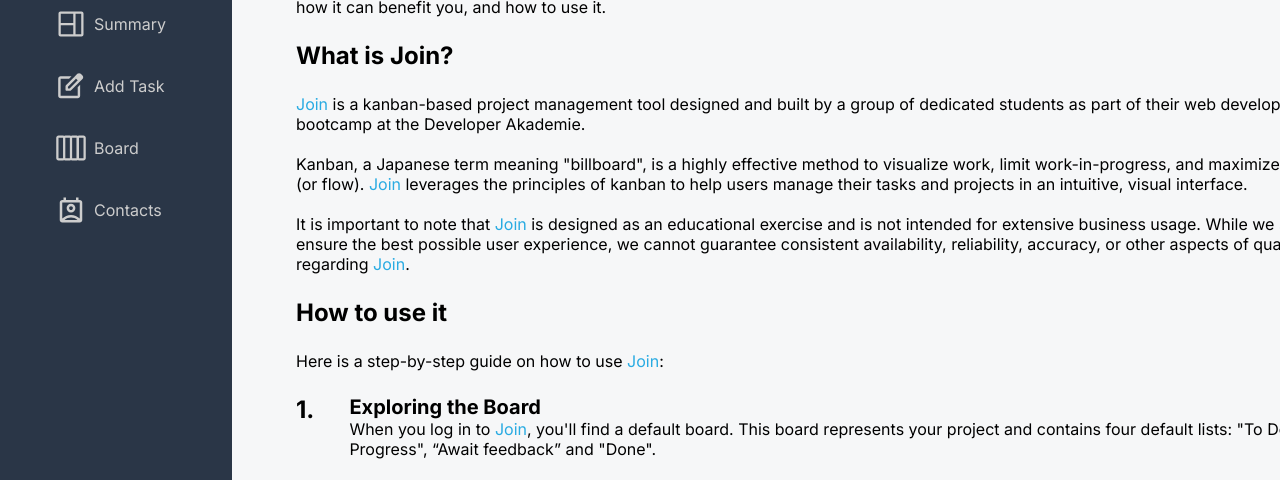
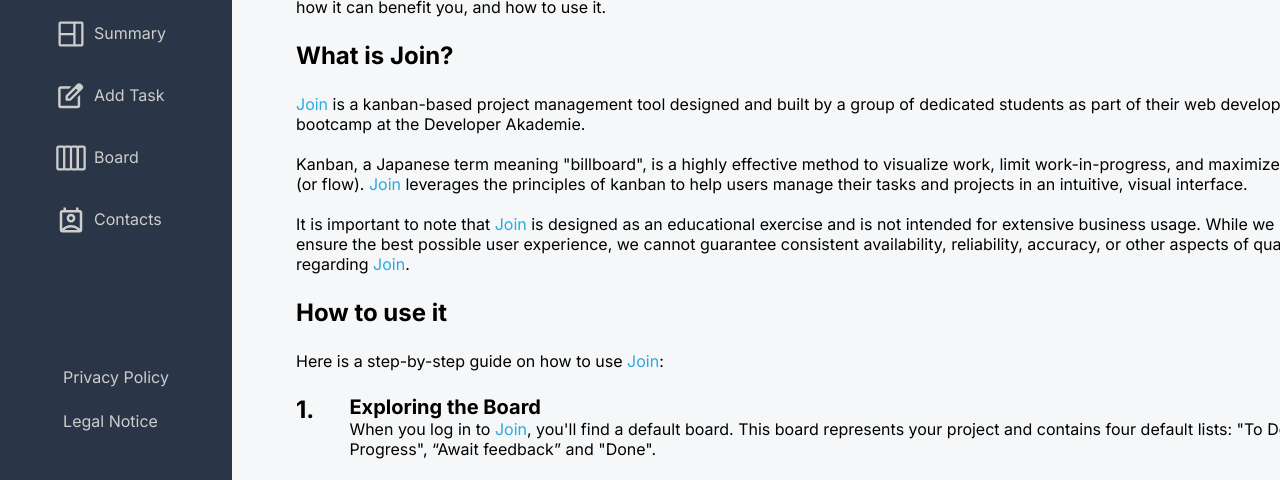
Before and after one commit to vassilia-g/join, a plain HTML site: page html/help.html in a window 1280 px wide. Shown: the part 297-777 px from the top of the page. Drawn offline with Linux system fonts and the light colour scheme.

Commit message:
worked on the sidebar.css / global.css and header.css

```diff
--- a/css/header.css
+++ b/css/header.css
@@ -1,5 +1,4 @@
 .main {
-    height: 1024px;
     width: 1208px;
     background-color: rgb(246, 247, 248);
 }
--- a/css/sidebar.css
+++ b/css/sidebar.css
@@ -39,8 +39,7 @@
 .legal {
     display: flex;
     flex-direction: column;
-    justify-content: end;
-    padding: 243px 0 0 52px;
+    place-self: center;
     gap: 8px;
 }
 
--- a/global.css
+++ b/global.css
@@ -33,7 +33,7 @@
 
 .content {
     margin: auto;
-    height: 1024px;
+    height: 100vh;
     width: 1440px;
     display: flex;
 }
```
